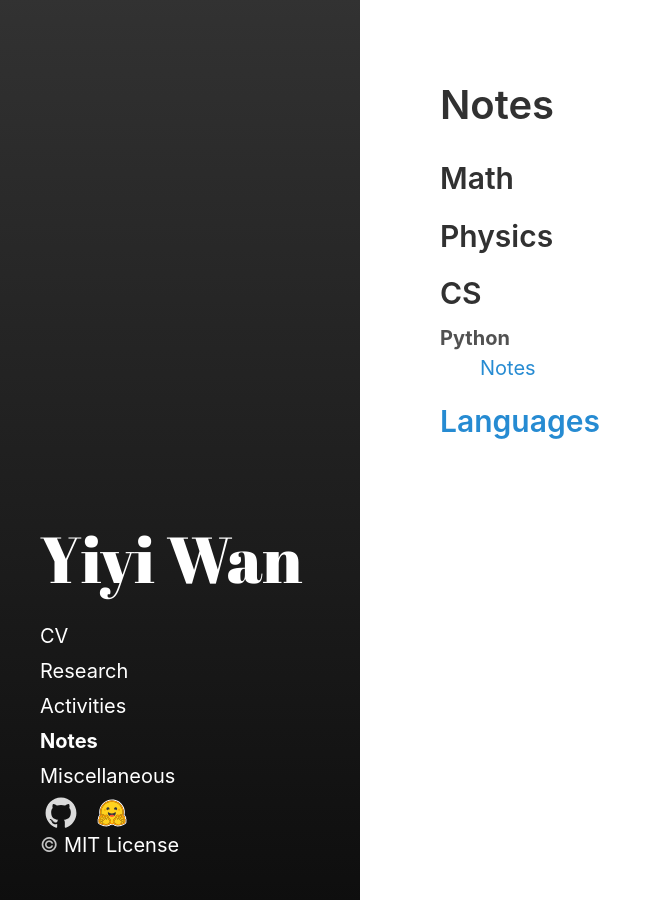
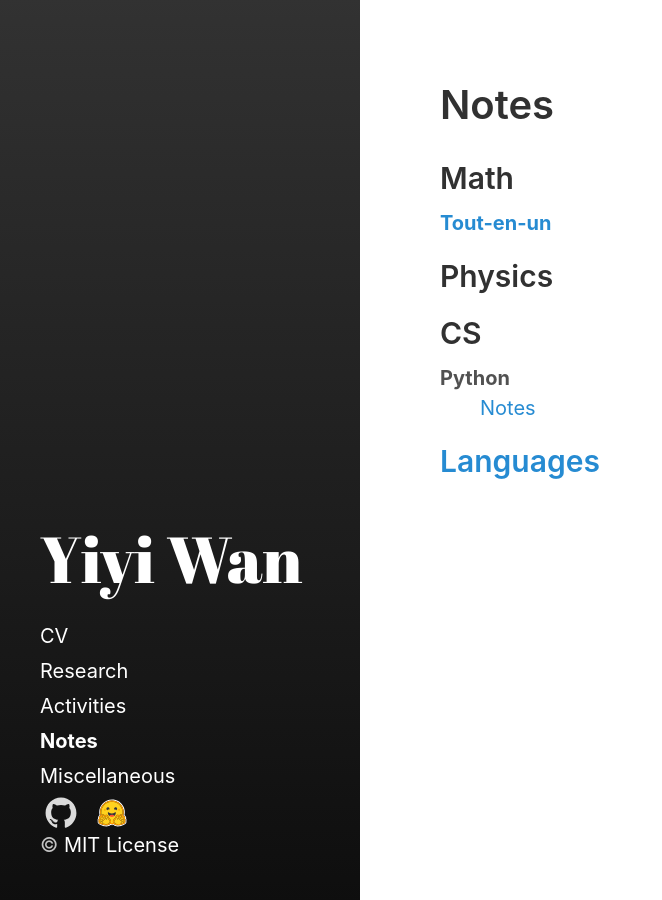
Before and after one commit to Roimex/Roimex.github.io, a Jekyll site: the page built from pages/notes/index.md, in a window 1280 px wide. Shown: the whole page, without its empty margins (0-662 px from the left). Built offline with Jekyll 4.4.1, drawn with Linux system fonts in a browser that asks for light colours.

Commit message:
Update index.md

```diff
--- a/pages/notes/index.md
+++ b/pages/notes/index.md
@@ -7,6 +7,9 @@ sidebar_sort_order: 4
 ---
 
 <h2>Math</h2>
+<dl>
+  <dt><a href="{{ "/notes/math/tout-en-un" | relative_url }}">Tout-en-un</a></dt>
+</dl>
 
 <h2>Physics</h2>
 
```
